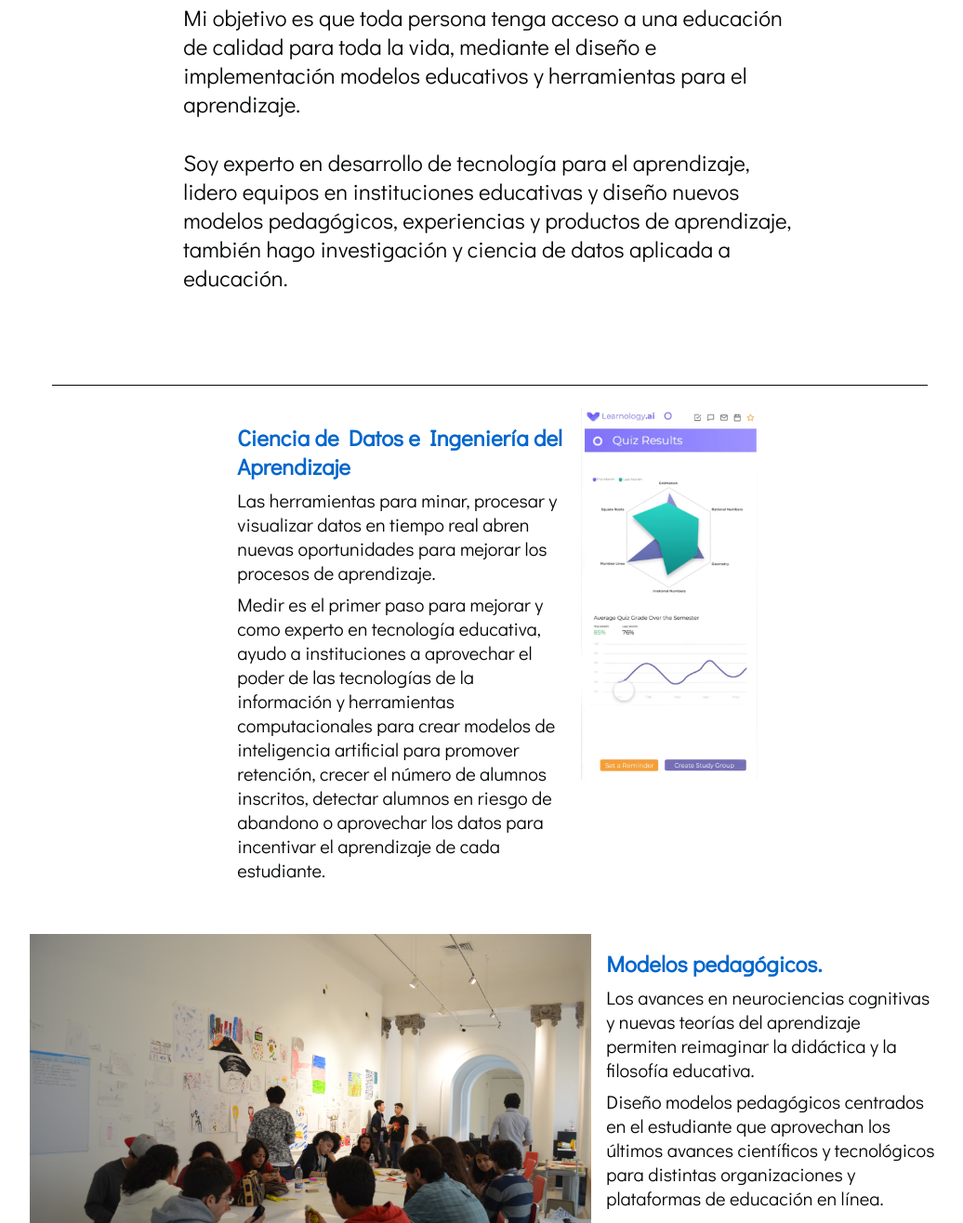
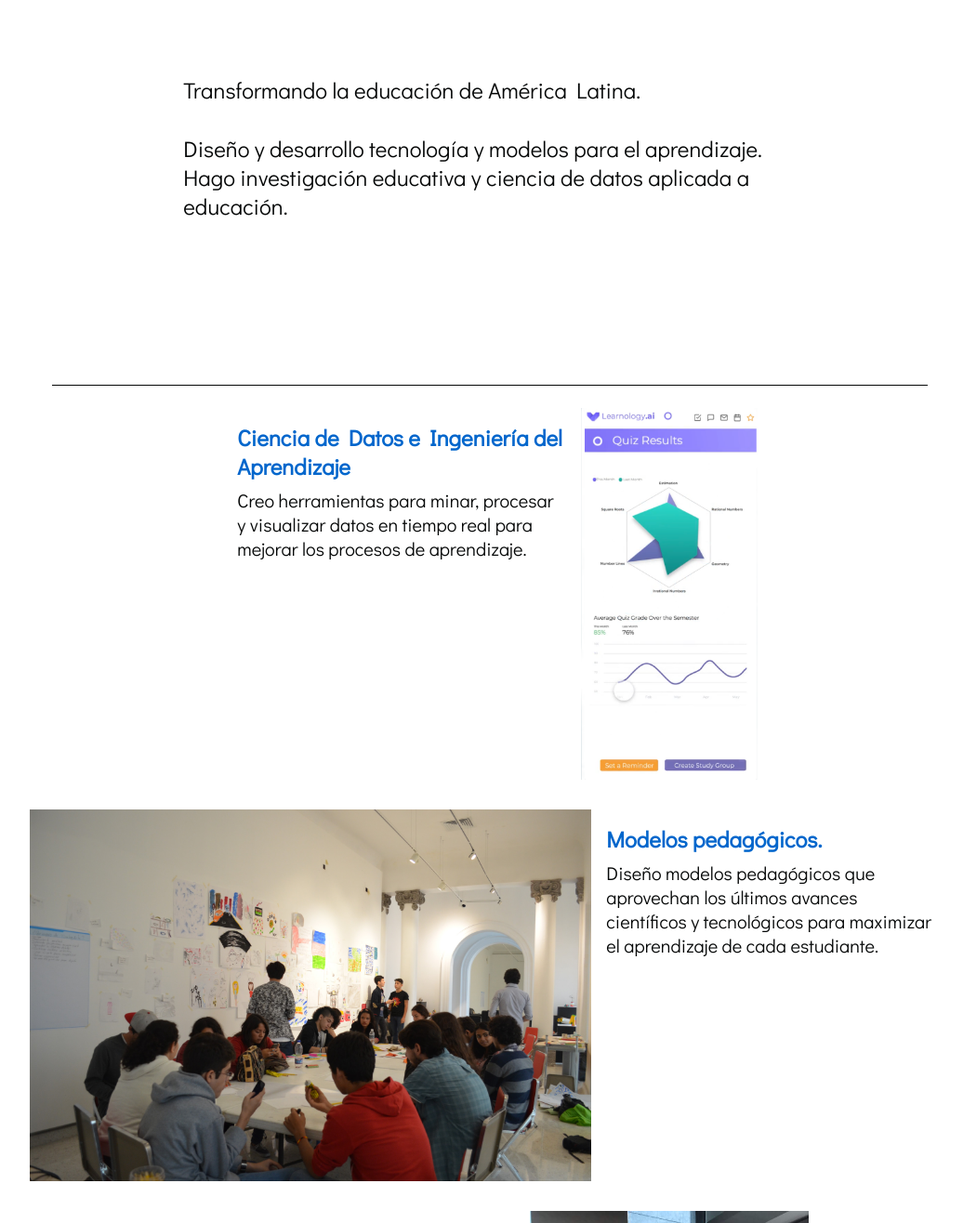
Before and after one commit to ehoppenstedt/portfolio, a plain HTML site: page index.html in a window 1280 px wide. Shown: the part 301-1617 px from the top of the page at 93% size, without its empty margins (113-1149 px from the left). Drawn offline with Linux system fonts and the light colour scheme.

Commit message:
Update index.html
Added better html design and improved copies.

```diff
--- a/index.html
+++ b/index.html
@@ -27,9 +27,8 @@
     </header>
     <main>
         <div class="about_me">
-
-            <p class="main_pitch">Mi objetivo es que toda persona tenga acceso a una educación de calidad para toda la vida, mediante el diseño e implementación modelos educativos y herramientas para el aprendizaje.</p>
-            <p class="main_pitch">Soy experto en desarrollo de tecnología para el aprendizaje, lidero equipos en instituciones educativas y diseño nuevos modelos pedagógicos, experiencias y productos de aprendizaje, también hago investigación y ciencia de datos aplicada a educación.</p>
+            <p class="main_pitch">Transformando la educación de América Latina.</p>
+            <p class="main_pitch">Diseño y desarrollo tecnología  y modelos para el aprendizaje. Hago investigación educativa y ciencia de datos aplicada a educación.</p>
         </div>
         <section class="expertise_area_box">
             <div class="eab_text">
@@ -37,8 +36,7 @@
                     <p>Ciencia de Datos e Ingeniería del Aprendizaje</p>
                 </div>
                 <div class="eab_description">
-                    <p>Las herramientas para minar, procesar y visualizar datos en tiempo real abren nuevas oportunidades para mejorar los procesos de aprendizaje. </p>
-                    <p>Medir es el primer paso para mejorar y como experto en tecnología educativa, ayudo a instituciones a aprovechar el poder de las tecnologías de la información y herramientas computacionales para crear modelos de inteligencia artificial para promover retención, crecer el número de alumnos inscritos, detectar alumnos en riesgo de abandono o aprovechar los datos para incentivar el aprendizaje de cada estudiante.</p>
+                    <p>Creo herramientas para minar, procesar y visualizar datos en tiempo real para mejorar los procesos de aprendizaje. </p>
                 </div>
             </div>
             <div class="eab_pic">
@@ -54,8 +52,7 @@
                     <p>Modelos pedagógicos.</p>
                 </div>
                 <div class="eab_description">
-                    <p>Los avances en neurociencias cognitivas y nuevas teorías del aprendizaje permiten reimaginar la didáctica y la filosofía educativa.</p>
-                    <p>Diseño modelos pedagógicos centrados en el estudiante que aprovechan los últimos avances científicos y tecnológicos para distintas organizaciones y plataformas de educación en línea.</p>
+                    <p>Diseño modelos pedagógicos que aprovechan los últimos avances científicos y tecnológicos para maximizar el aprendizaje de cada estudiante.</p>
                 </div>
             </div>
         </section>
@@ -65,7 +62,7 @@
                     <p>Tecnología para el aprendizaje</p>
                 </div>
                 <div class="eab_description">
-                    <p>Busco crear nuevas culturas de aprendizaje para que toda persona pueda expresar sus ideas de forma creativa. Las nuevas tecnologías permiten hacer realidad esa visión y por eso diseño productos y experiencias de aprendizaje que hacen posible explorar nuevas culturas educativas.</p>
+                    <p>Busco crear nuevas culturas de aprendizaje por medio de nuevas tecnologías para que toda persona pueda expresar sus ideas de forma creativa.</p>
                 </div>
             </div>
             <div class="eab_pic">
@@ -74,7 +71,7 @@
         </section>
         <section class="expertise_area_box_left">
             <div class="eab_pic">
-                <img id="eab_img_left_2" src="/img/kit_spy.jpg" alt="Prototipo de un kit de electrónica para que niñas y niños aprendan sobre ciencia e ingeniería en un ambiente lúdico">
+                <img id="eab_img_left" src="/img/kit_spy.jpg" alt="Prototipo de un kit de electrónica para que niñas y niños aprendan sobre ciencia e ingeniería en un ambiente lúdico">
             </div>
             <div class="eab_text_left">
                 <div class="eab_title">
@@ -91,7 +88,7 @@
                     <p>Diseño de Experiencias educativas</p>
                 </div>
                 <div class="eab_description">
-                    <p>Innovar en educación es crear experiencias de aprendizaje nuevas y estraordinarias. Desde talleres donde niñas y niños diseñan y construyan drones y robots, hasta programas de formación a distancia para que adultos aprendan habilidades avanzadas de matemáticas. Si hay un objetivo de aprendizaje, yo diseño la experiencia para alcanzarlo.</p>
+                    <p>Innovar en educación es crear experiencias de aprendizaje nuevas y estraordinarias. Desde talleres donde niñas y niños diseñan y construyan drones y robots, hasta programas de formación a distancia para que adultos aprendan habilidades avanzadas de matemáticas.</p>
                 </div>
             </div>
             <div class="eab_pic">
```
